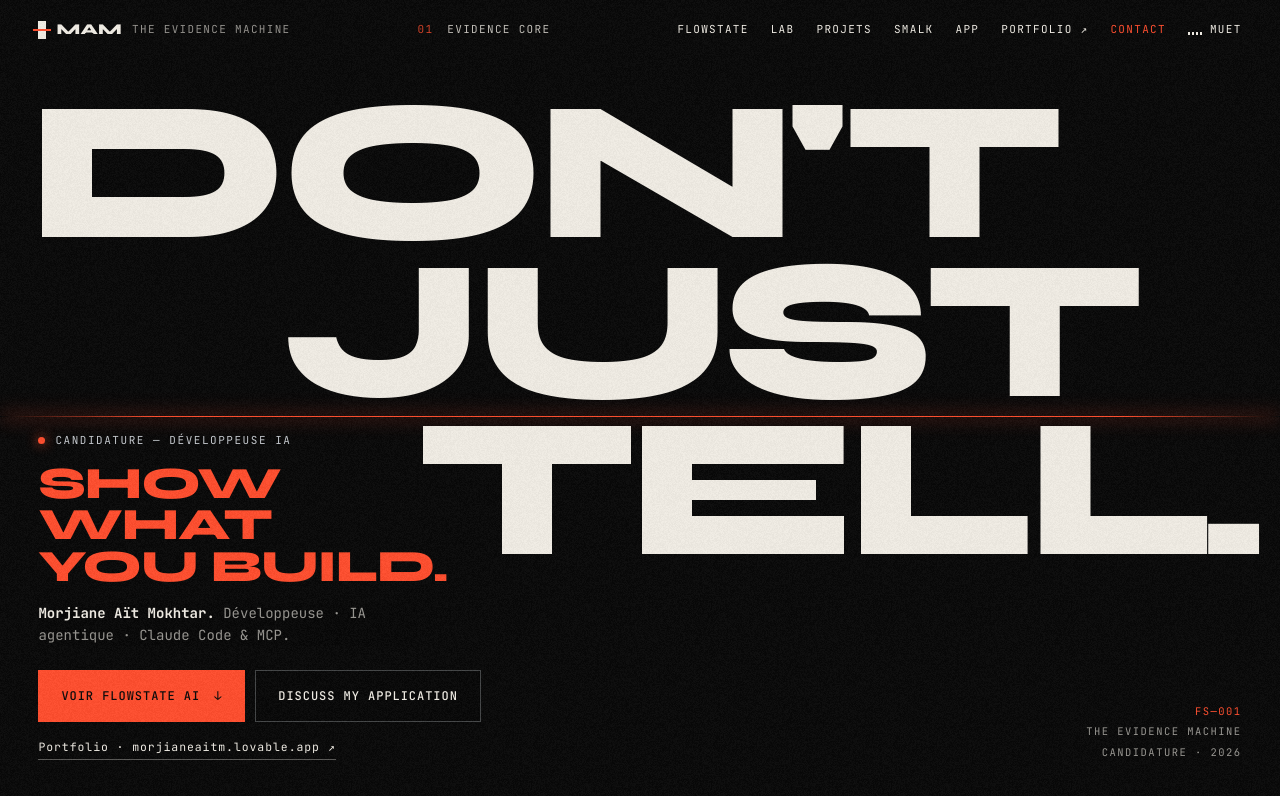
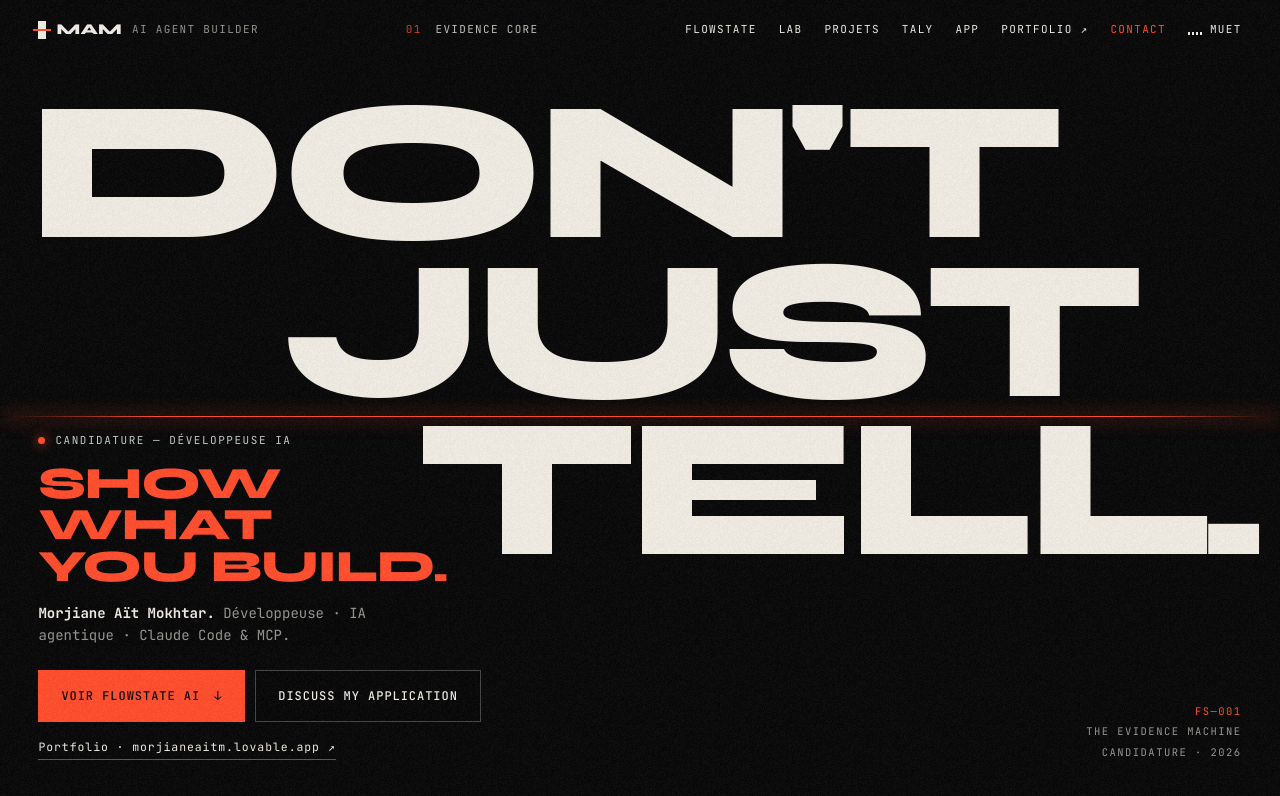
Before and after one commit to pouktipaw-sys/evidence-machine, a React (Vite) app: page / in a window 1280 px wide. Shown: the top 796 px of the page. Built offline with nearby package versions, Linux system fonts and the light colour scheme.

Commit message:
Adapt navigation for Taly

```diff
--- a/src/components/Chrome.tsx
+++ b/src/components/Chrome.tsx
@@ -13,7 +13,7 @@ const SECTIONS: [string, string][] = [
   ['method', 'Méthode'],
   ['profil', 'Profil'],
   ['projects', 'Artefacts'],
-  ['smalk', 'Pour Smalk'],
+  ['smalk', 'Pourquoi Taly'],
   ['finale', 'Contact'],
 ]
 
@@ -57,7 +57,7 @@ export function Nav() {
       <a href="#main" className="nav__brand">
         <i aria-hidden="true" />
         <span>MAM</span>
-        <em>The Evidence Machine</em>
+        <em>AI Agent Builder</em>
       </a>
       <p className="nav__where" aria-live="off">
         <span>0{cur + 1}</span> {SECTIONS[cur][1]}
@@ -73,7 +73,7 @@ export function Nav() {
           <a href="#projects">Projets</a>
         </li>
         <li>
-          <a href="#smalk">Smalk</a>
+          <a href="#smalk">Taly</a>
         </li>
         <li>
           <a href={links.flowstate}>App</a>
```
